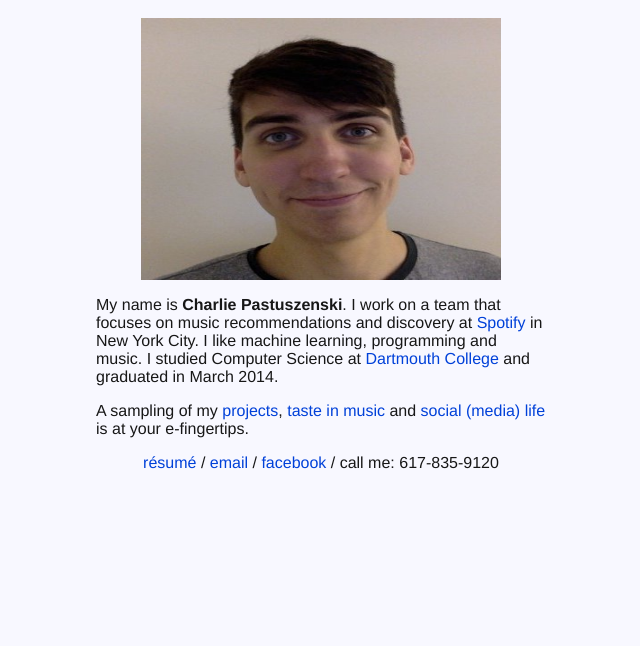
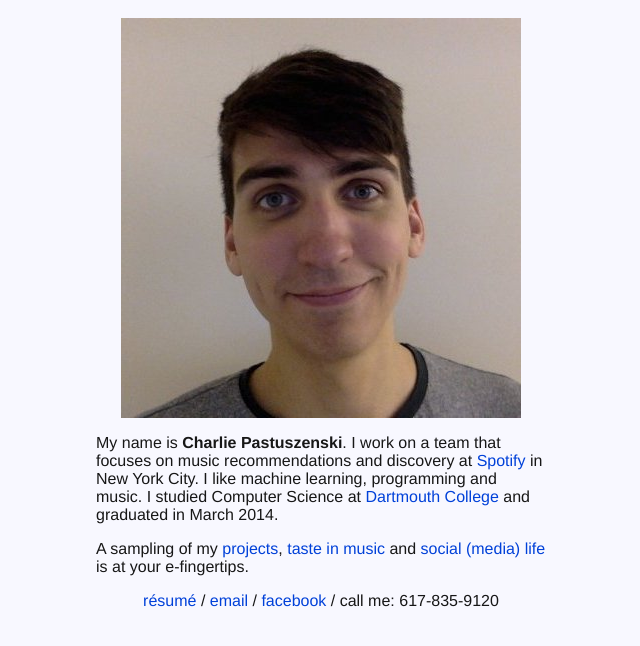
Before and after one commit to cpastuszenski/cpastuszenski.github.io, a plain HTML site: page index.html in a window 1280 px wide. Shown: the part 42-688 px from the top of the page, without its empty margins (319-959 px from the left). Drawn offline with Linux system fonts and the light colour scheme.

Commit message:
update image size

```diff
--- a/index.html
+++ b/index.html
@@ -42,7 +42,7 @@
 	</div>
 
 	<div id="content">
-		<img class="displayed" src="images/me.jpg" width="360" height="262" alt="that's me" title="Charlie Pastuszenski">
+		<img class="displayed" src="images/me.jpg" width="400" height="400" alt="that's me" title="Charlie Pastuszenski">
 
 		<p>My name is <b>Charlie Pastuszenski</b>. I work on a team that focuses on music recommendations and discovery at <a href="http://spotify.com/">Spotify</a> in New York City. I like machine learning, programming and music. I studied Computer Science at <a href="http://cs.dartmouth.edu/">Dartmouth College</a> and graduated in March 2014.</p>
 
```
